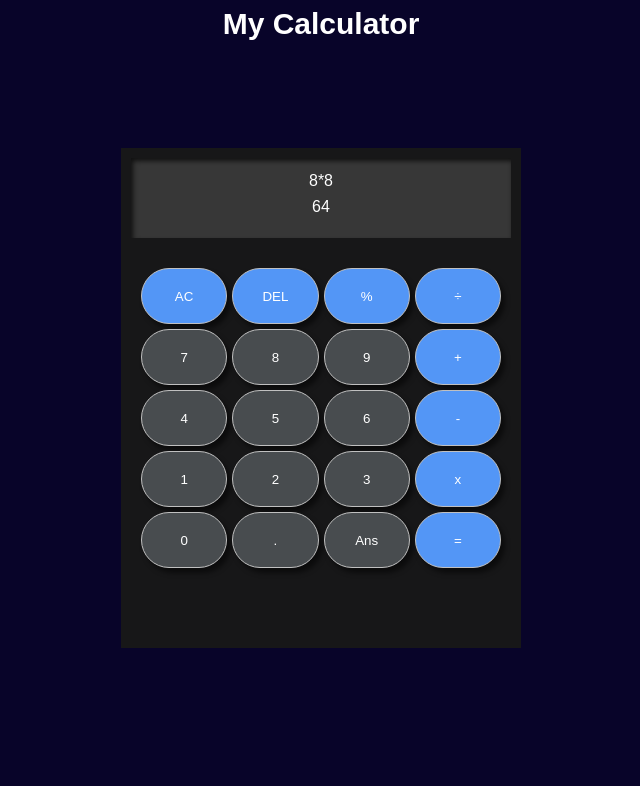
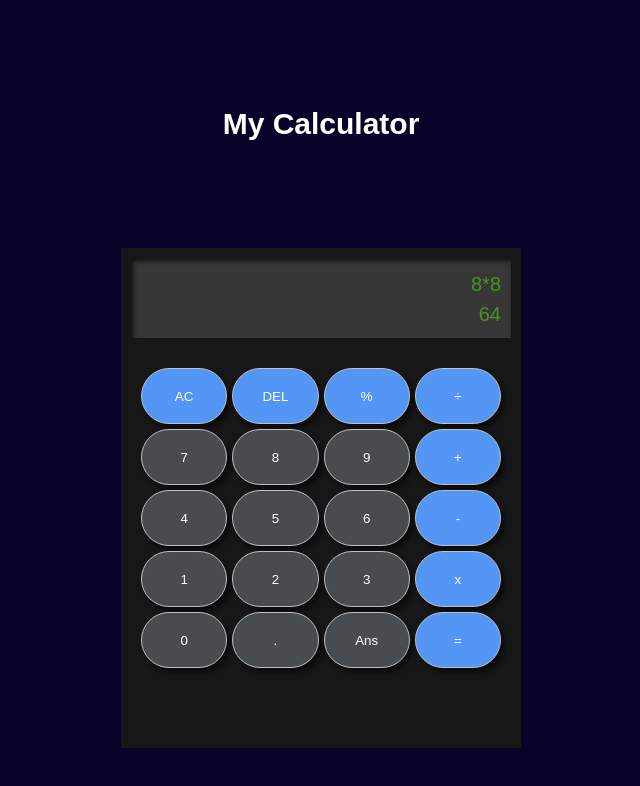
Before and after one commit to miguel131299/calculator, a plain HTML site: page index.html in a window 1280 px wide. Shown: the whole page, without its empty margins (319-959 px from the left). Drawn offline with Linux system fonts and the light colour scheme.

Commit message:
Change Display of Calculator

```diff
--- a/styles.css
+++ b/styles.css
@@ -3,6 +3,7 @@
     --text: white;
     --calculator: #171718;
     --display: #373737;
+    --display-text: #499122;
     --number-button: #484c4f;
     --operation-button: #5396f6;
 }
@@ -33,7 +34,7 @@ body {
 
 .title {
     font-size: 3rem;
-    margin-bottom: 10rem;
+    margin: 10rem;
 }
 
 #calculator-container {
@@ -45,6 +46,8 @@ body {
 
 #display {
     background-color: var(--display);
+    color: var(--display-text);
+    font-size: 2rem;
     display: flex;
     flex-direction: column;
     margin: auto;
@@ -52,6 +55,11 @@ body {
     padding: 1rem;
     height: 10vh;
     box-shadow: inset 2px 3px 5px 0px rgb(0 0 0 / 70%)
+}
+
+#operation, #result {
+    height: 50%;
+    text-align: end;
 }
 
 #button-container {
```
